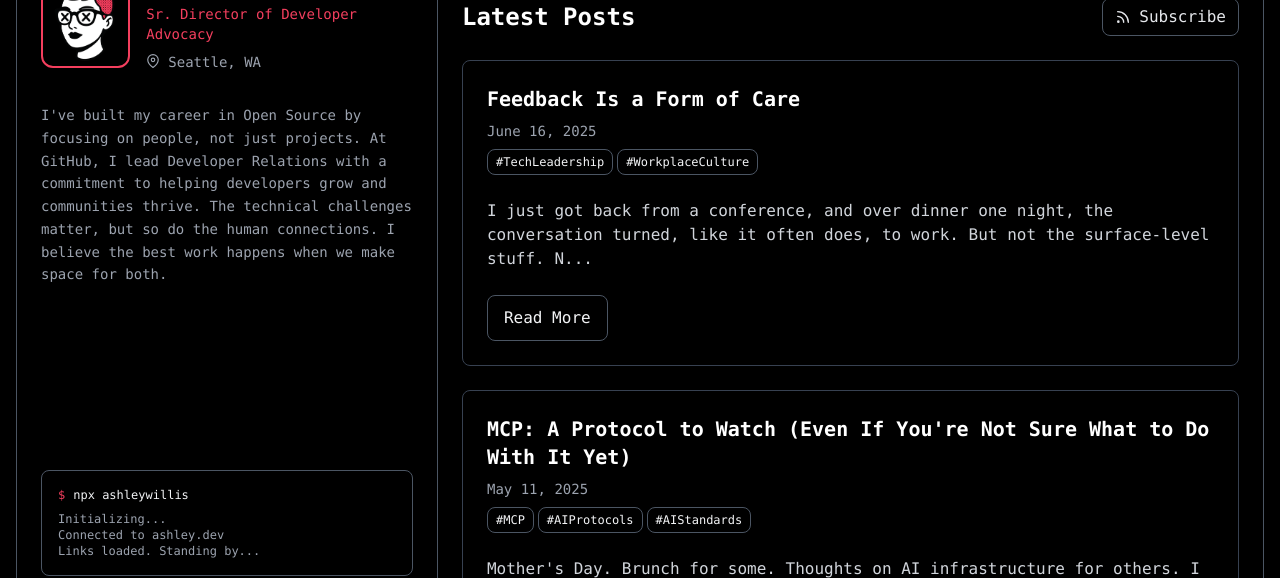
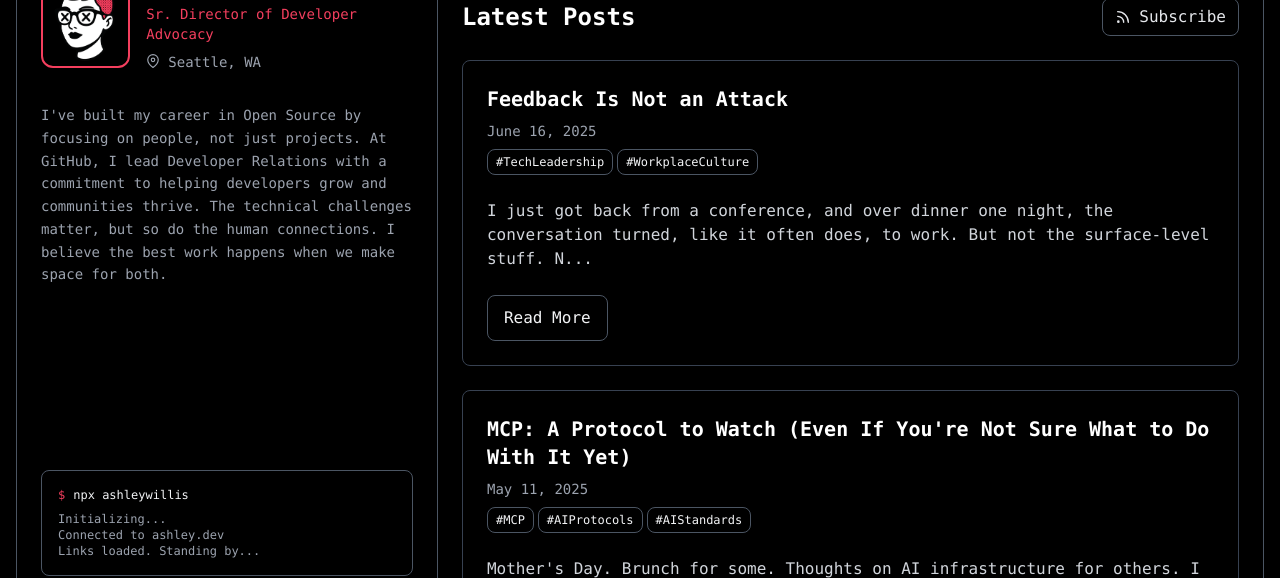
Before and after one commit to ashleymcnamara/ashley.dev, an Astro site: page /blog in a window 1280 px wide. Shown: the part 73-651 px from the top of the page. Built offline with nearby package versions, Linux system fonts and the light colour scheme; Astro itself is replaced by a stand-in of ours; some packages are replaced by stand-ins of ours.

Commit message:
Update and rename feedback-is-a-form-of-care.md to feedback-is-not-an-attack.md

```diff
--- a/src/content/posts/feedback-is-a-form-of-care.md
+++ b/src/content/posts/feedback-is-not-an-attack.md
@@ -1,5 +1,5 @@
 ---
-title: "Feedback Is a Form of Care"
+title: "Feedback Is Not an Attack"
 date: "2025-06-16"
 tags: ["TechLeadership", "WorkplaceCulture"]
 blueskyPostURI: ""
```
